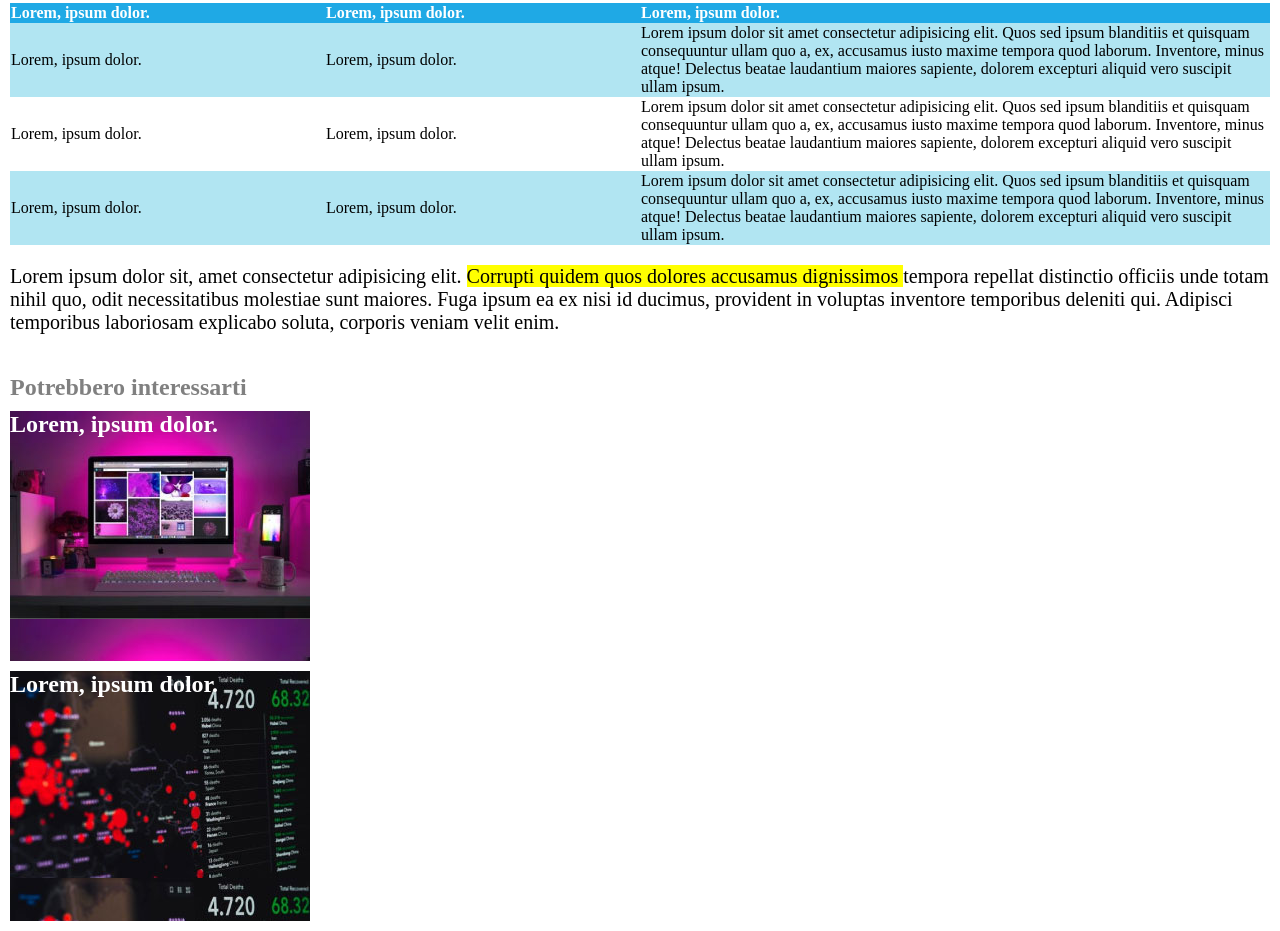
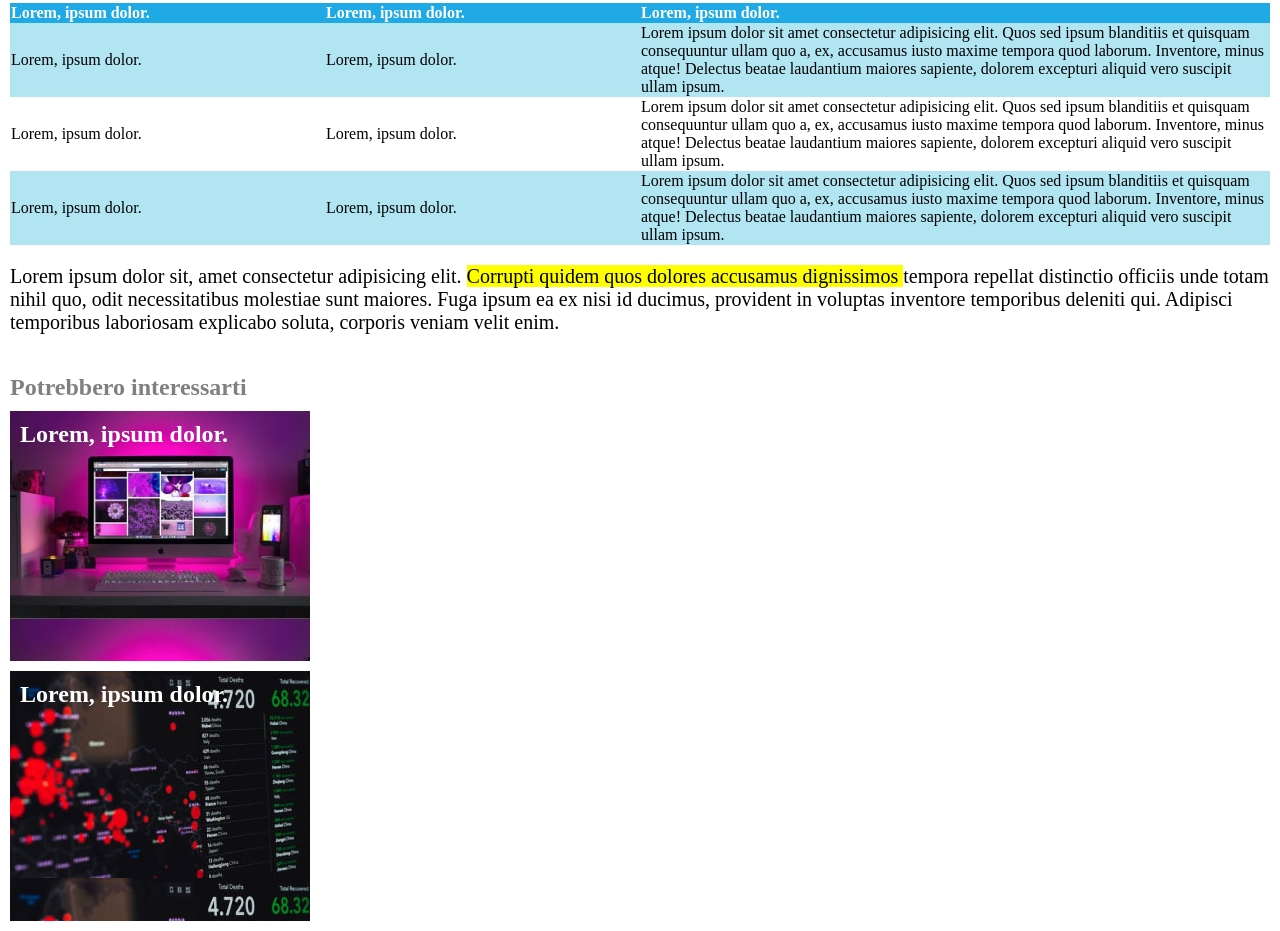
Before and after one commit to LeonardoMartignoni/html-css-booleaner, a plain HTML site: page index.html in a window 1280 px wide. Shown: the part 934-1865 px from the top of the page. Drawn offline with Linux system fonts and the light colour scheme.

Commit message:
fixed h2 position inside intrests section

```diff
--- a/css/style.css
+++ b/css/style.css
@@ -88,4 +88,11 @@ table thead .long-table-row {
     color: white;
     width: 300px;
     height: 250px;
+    position: relative;
 }
+
+.image h2 {
+    position: absolute;
+    top: 10px;
+    left: 10px;
+}
```
